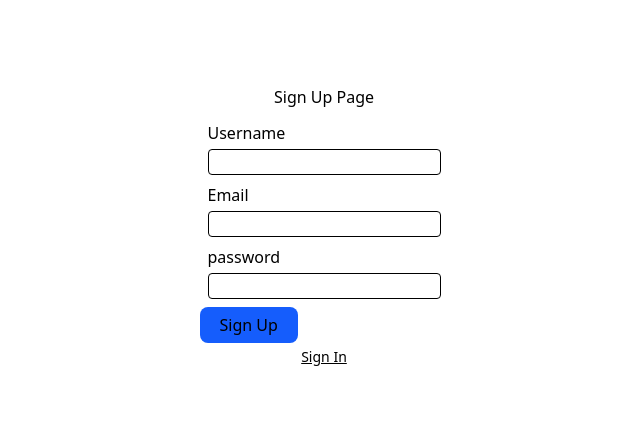
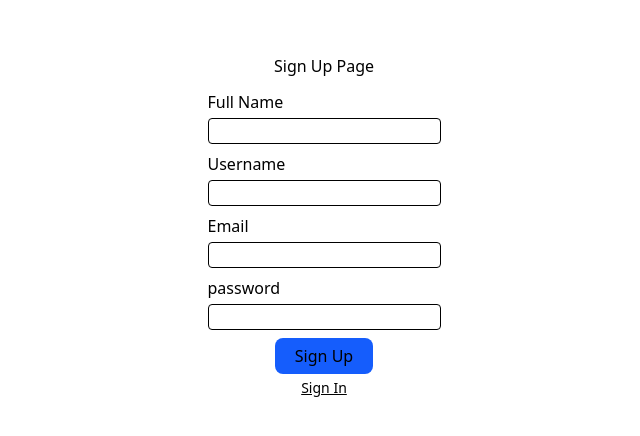
Before and after one commit to LarryTNguyen/CMPE272Project, a React (Vite) app in the folder PriceStocker/: page /signup in a window 1280 px wide. Shown: the part 174-610 px from the top of the page, without its empty margins (316-956 px from the left). Built offline with nearby package versions, Linux system fonts and the light colour scheme; no server answers.

Commit message:
login and sign up working

```diff
--- /dev/null
+++ b/PriceStocker/src/features/authentication/useSignIn.js
@@ -0,0 +1,18 @@
+import { signin as signinAPI } from '../../services/apiAuth';
+import { useMutation } from '@tanstack/react-query';
+import { useNavigate } from 'react-router-dom';
+
+const useSignIn = () => {
+  const navigate = useNavigate();
+  const { mutate: signin, isLoading } = useMutation({
+    mutationFn: signinAPI,
+    onSuccess: () => {
+      alert('Sign In successful!');
+      navigate('/dashboard');
+    },
+  });
+
+  return { signin, isLoading };
+};
+
+export default useSignIn;
--- a/PriceStocker/src/pages/Signin.jsx
+++ b/PriceStocker/src/pages/Signin.jsx
@@ -1,14 +1,24 @@
 import { Link } from 'react-router-dom';
+import useSignIn from '../features/authentication/useSignIn';
+import { useForm } from 'react-hook-form';
+
 const Signin = () => {
+  const { signin } = useSignIn();
+  const { register, handleSubmit } = useForm();
+
+  const onSubmit = ({ email, password }) => {
+    signin({ email, password });
+  };
   return (
     <div className="flex h-screen flex-col items-center justify-center gap-1">
       <h1>Sign In Page</h1>
-      <form>
+      <form onSubmit={handleSubmit(onSubmit)}>
         <div className="m-2 flex flex-col gap-1">
           <label>Email</label>
           <input
             type="email"
             className="flex flex-col gap-3 rounded-sm border border-black"
+            {...register('email', { required: 'This field is required ' })}
           />
         </div>
         <div className="m-2 flex flex-col gap-1">
@@ -16,14 +26,19 @@ const Signin = () => {
           <input
             type="password"
             className="flex flex-col gap-3 rounded-sm border border-black"
+            {...register('password', { required: 'This field is required' })}
           />
         </div>
+        <div className="flex justify-center">
+          <button
+            className="rounded-lg bg-blue-600 px-5 py-1.5 duration-300 hover:bg-blue-800 hover:text-gray-50"
+            type="submit"
+          >
+            Sign In
+          </button>
+        </div>
       </form>
-      <div>
-        <button className="rounded-lg bg-blue-600 px-5 py-1.5 duration-300 hover:bg-blue-800 hover:text-gray-50">
-          Sign In
-        </button>
-      </div>
+
       <Link
         to="/signup"
         className="text-sm underline transition-colors duration-300 hover:text-green-500"
--- a/PriceStocker/src/pages/Signup.jsx
+++ b/PriceStocker/src/pages/Signup.jsx
@@ -4,22 +4,29 @@ import useSignUp from '../features/authentication/useSignUp';
 
 const Signup = () => {
   const { signup } = useSignUp();
-  const { register, handleSubmit, reset } = useForm({
-    mode: 'onChange',
-  });
+  const { register, handleSubmit, reset } = useForm();
 
-  const onSubmit = ({ username, email, password }) => {
+  const onSubmit = ({ username, email, password, fullName }) => {
     signup(
-      { username, email, password },
+      { username, email, password, fullName },
       {
         onSettled: reset,
       },
     );
   };
+
   return (
     <div className="flex h-screen flex-col items-center justify-center gap-1">
       <h1>Sign Up Page</h1>
       <form onSubmit={handleSubmit(onSubmit)}>
+        <div className="m-2 flex flex-col gap-1">
+          <label>Full Name</label>
+          <input
+            type="text"
+            className="flex flex-col gap-3 rounded-sm border border-black"
+            {...register('fullName', { required: 'This field is required' })}
+          />
+        </div>
         <div className="m-2 flex flex-col gap-1">
           <label>Username</label>
           <input
@@ -44,7 +51,7 @@ const Signup = () => {
             {...register('password', { required: 'This field is required' })}
           />
         </div>
-        <div>
+        <div className="flex justify-center">
           <button
             type="submit"
             className="rounded-lg bg-blue-600 px-5 py-1.5 duration-300 hover:bg-blue-800 hover:text-gray-50"
--- a/PriceStocker/src/services/apiAuth.js
+++ b/PriceStocker/src/services/apiAuth.js
@@ -1,12 +1,15 @@
 import supabase from './superbase';
 
-export const signup = async ({ username, email, password }) => {
+export const signup = async ({ username, email, password, fullName }) => {
   const { data, error } = await supabase.auth.signUp({
     email,
     password,
     options: {
-      username,
-      avatar: '',
+      data: {
+        full_name: fullName,
+        username,
+        avatar: '',
+      },
     },
   });
 
@@ -14,7 +17,7 @@ export const signup = async ({ username, email, password }) => {
   return data;
 };
 
-export const login = async ({ email, password }) => {
+export const signin = async ({ email, password }) => {
   const { data, error } = await supabase.auth.signInWithPassword({
     email,
     password,
```
